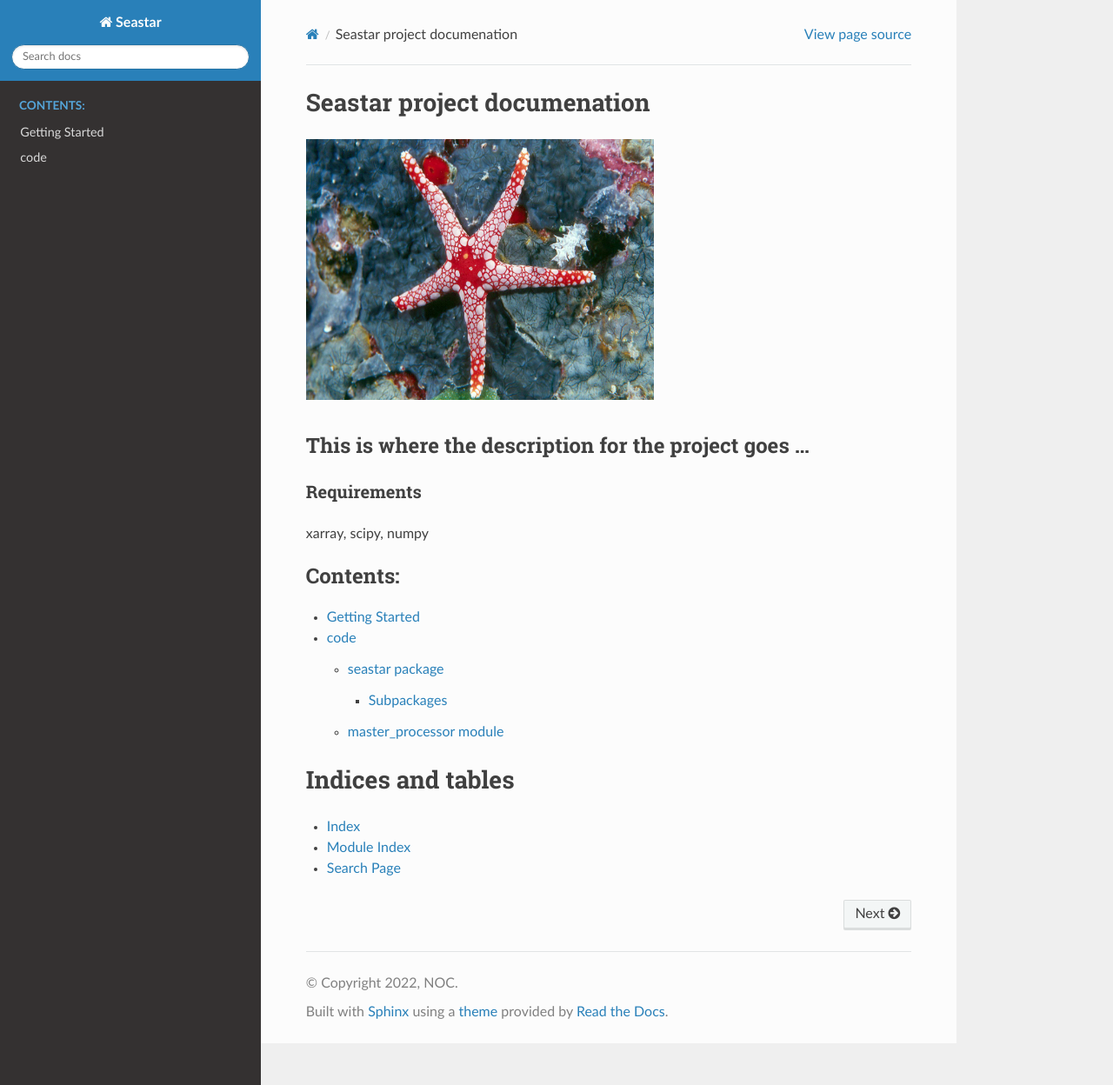
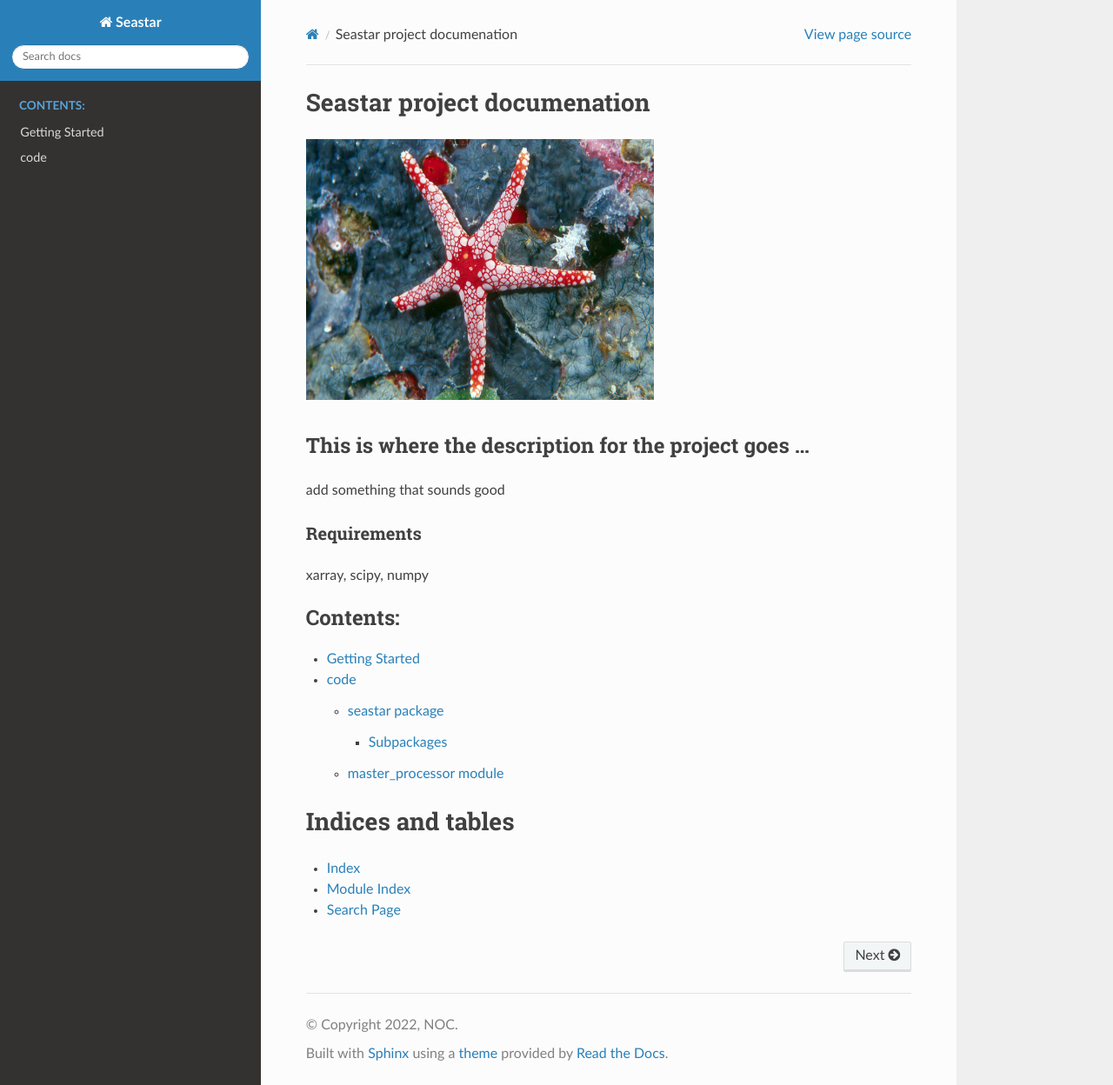
Before and after one commit to ACHMartin/seastar_project, a Sphinx documentation site: the page built from docs/index.rst, in a window 1280 px wide and 1248 px high. Shown: the whole window at 87% size. Built offline with Sphinx 7.4.7 and the Read the Docs theme 2.0.0, drawn with Linux system fonts in a browser that asks for light colours.

Commit message:
Update index.rst

```diff
--- a/docs/index.rst
+++ b/docs/index.rst
@@ -25,6 +25,8 @@ Seastar project documenation
 This is where the description for the project goes ...
 """"""""""""""""""""""""""""""""""""""""""""""""""""""
 
+add something that sounds good
+
 Requirements
 ************
 
```
